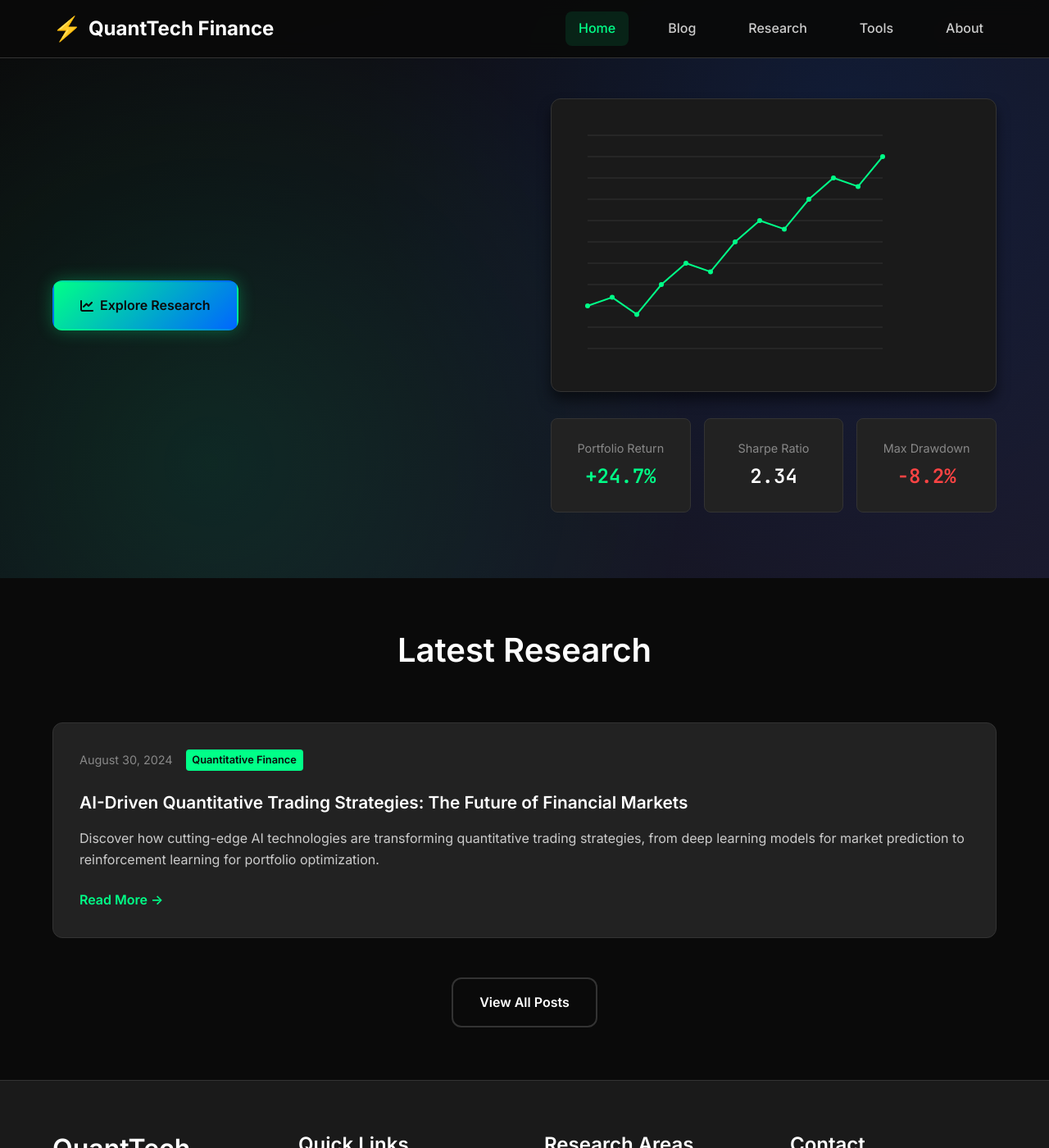
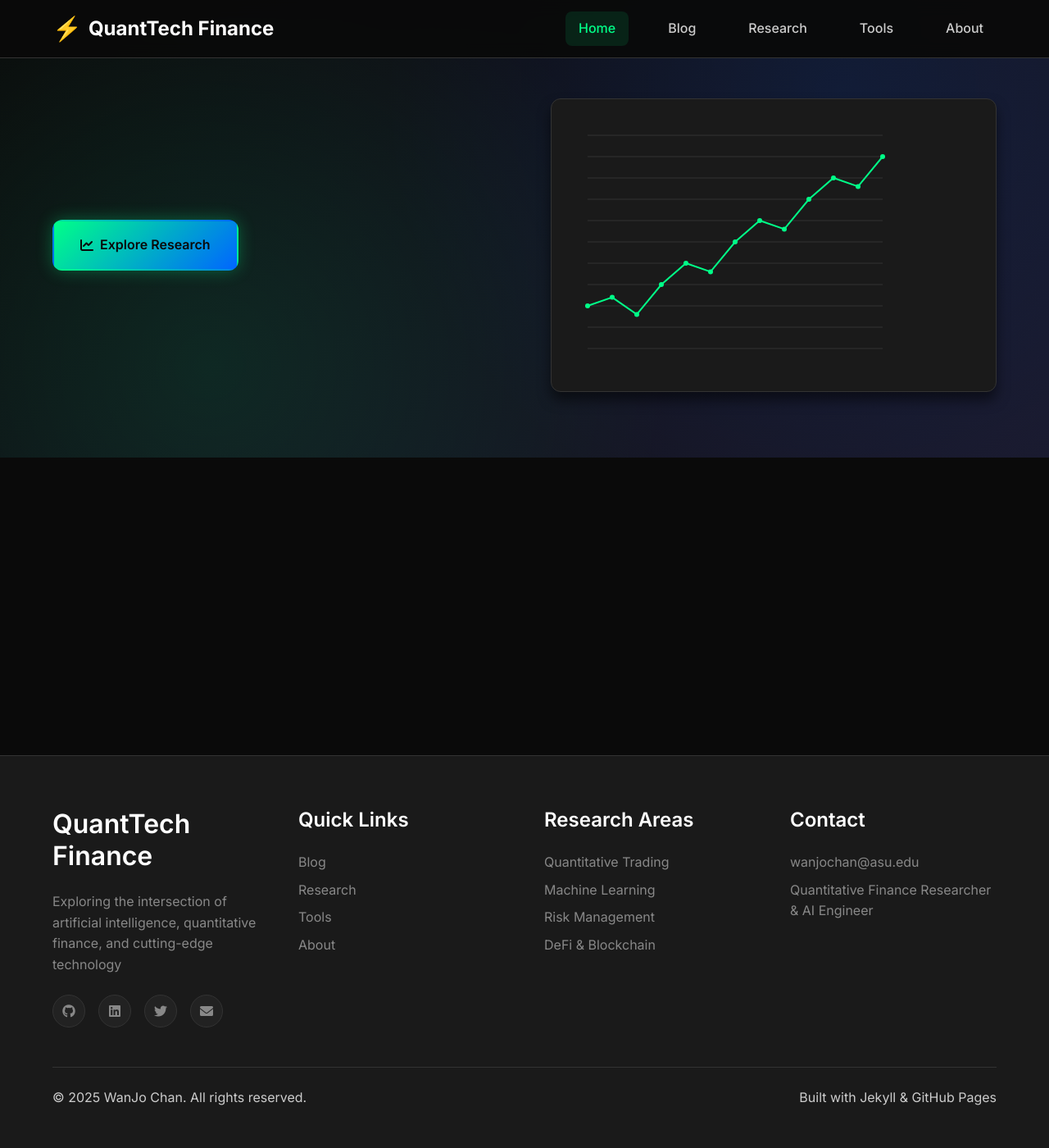
Before and after one commit to wanjochan/wanjochan.github.io, a Jekyll site: the page built from index.html, in a window 1280 px wide and 1400 px high. Shown: the whole window at 82% size. Built offline with Jekyll 4.4.1, drawn with Linux system fonts in a browser that asks for light colours; the list of posts is cut into pages by our own code; part of the change alters nothing that is shown.

Commit message:
index and main

```diff
--- /dev/null
+++ b/assets/js/main.js
@@ -0,0 +1,164 @@
+// Main JavaScript for QuantTech Finance Blog
+
+document.addEventListener('DOMContentLoaded', function() {
+    // Initialize all components
+    initNavigation();
+    initScrollEffects();
+    initAnimations();
+    initCharts();
+});
+
+// Navigation functionality
+function initNavigation() {
+    const navToggle = document.getElementById('navToggle');
+    const navMenu = document.getElementById('navMenu');
+
+    if (navToggle && navMenu) {
+        navToggle.addEventListener('click', function() {
+            navMenu.classList.toggle('active');
+            navToggle.classList.toggle('active');
+        });
+    }
+
+    // Close mobile menu when clicking on a link
+    const navLinks = document.querySelectorAll('.nav-link');
+    navLinks.forEach(link => {
+        link.addEventListener('click', function() {
+            navMenu.classList.remove('active');
+            navToggle.classList.remove('active');
+        });
+    });
+}
+
+// Scroll effects and animations
+function initScrollEffects() {
+    // Intersection Observer for fade-in animations
+    const observerOptions = {
+        threshold: 0.1,
+        rootMargin: '0px 0px -50px 0px'
+    };
+
+    const observer = new IntersectionObserver(function(entries) {
+        entries.forEach(entry => {
+            if (entry.isIntersecting) {
+                entry.target.classList.add('animate-fade-in-up');
+                observer.unobserve(entry.target);
+            }
+        });
+    }, observerOptions);
+
+    // Observe elements for animation
+    const animateElements = document.querySelectorAll('.feature-card, .post-card, .stat-item');
+    animateElements.forEach(el => observer.observe(el));
+}
+
+// Initialize animations
+function initAnimations() {
+    // Counter animation for stats
+    const statValues = document.querySelectorAll('.stat-value');
+    statValues.forEach(stat => {
+        const text = stat.textContent;
+        const number = parseFloat(text.replace(/[^\d.-]/g, ''));
+
+        if (!isNaN(number)) {
+            animateCounter(stat, 0, number, 2000, text);
+        }
+    });
+}
+
+// Counter animation function
+function animateCounter(element, start, end, duration, originalText) {
+    const startTime = performance.now();
+    const isPercentage = originalText.includes('%');
+    const isPositive = originalText.includes('+');
+    const isNegative = originalText.includes('-');
+
+    function updateCounter(currentTime) {
+        const elapsed = currentTime - startTime;
+        const progress = Math.min(elapsed / duration, 1);
+
+        const current = start + (end - start) * easeOutQuart(progress);
+        let displayValue = current.toFixed(1);
+
+        if (isPercentage) displayValue += '%';
+        if (isPositive && current > 0) displayValue = '+' + displayValue;
+        if (isNegative && current < 0) displayValue = '-' + Math.abs(displayValue);
+
+        element.textContent = displayValue;
+
+        if (progress < 1) {
+            requestAnimationFrame(updateCounter);
+        } else {
+            element.textContent = originalText;
+        }
+    }
+
+    requestAnimationFrame(updateCounter);
+}
+
+// Easing function
+function easeOutQuart(t) {
+    return 1 - (--t) * t * t * t;
+}
+
+// Initialize charts
+function initCharts() {
+    const heroChart = document.getElementById('heroChart');
+    if (heroChart) {
+        drawHeroChart(heroChart);
+    }
+}
+
+// Draw hero chart with canvas
+function drawHeroChart(canvas) {
+    const ctx = canvas.getContext('2d');
+    const data = [100, 102, 98, 105, 110, 108, 115, 120, 118, 125, 130, 128, 135];
+    const width = canvas.width;
+    const height = canvas.height;
+    const padding = 20;
+
+    function drawChart() {
+        ctx.clearRect(0, 0, width, height);
+
+        // Grid
+        ctx.strokeStyle = '#333';
+        ctx.lineWidth = 1;
+        for (let i = 0; i <= 10; i++) {
+            const y = padding + (height - 2 * padding) * i / 10;
+            ctx.beginPath();
+            ctx.moveTo(padding, y);
+            ctx.lineTo(width - padding, y);
+            ctx.stroke();
+        }
+
+        // Chart line
+        ctx.strokeStyle = '#00ff88';
+        ctx.lineWidth = 2;
+        ctx.beginPath();
+
+        for (let i = 0; i < data.length; i++) {
+            const x = padding + (width - 2 * padding) * i / (data.length - 1);
+            const y = height - padding - (height - 2 * padding) * (data[i] - 90) / 50;
+
+            if (i === 0) {
+                ctx.moveTo(x, y);
+            } else {
+                ctx.lineTo(x, y);
+            }
+        }
+        ctx.stroke();
+
+        // Data points
+        ctx.fillStyle = '#00ff88';
+        for (let i = 0; i < data.length; i++) {
+            const x = padding + (width - 2 * padding) * i / (data.length - 1);
+            const y = height - padding - (height - 2 * padding) * (data[i] - 90) / 50;
+
+            ctx.beginPath();
+            ctx.arc(x, y, 3, 0, 2 * Math.PI);
+            ctx.fill();
+        }
+    }
+
+    drawChart();
+}
--- a/index.html
+++ b/index.html
@@ -1,40 +1,23 @@
 ---
 layout: default
-title: "QuantTech Finance - Advanced Quantitative Trading & Financial Technology"
+title: "WanjoChan"
 ---
 
 <div class="hero-section">
   <div class="hero-content">
     <div class="hero-text">
-	    <!--
-      <h1 class="hero-title">
-        <span class="gradient-text">QuantTech</span>
-        <span class="accent-text">Finance</span>
-      </h1>
-      <p class="hero-subtitle">Advanced Quantitative Trading & Financial Technology</p>
-      <p class="hero-description">
-        Exploring the intersection of artificial intelligence, quantitative finance,
-        and cutting-edge technology to revolutionize trading strategies and financial markets.
-      </p>
-      -->
       <div class="hero-buttons">
         <a href="/blog/" class="btn btn-primary">
           <i class="fas fa-chart-line"></i>
           Explore Research
         </a>
-	<!--
-        <a href="/tools/" class="btn btn-secondary">
-          <i class="fas fa-code"></i>
-          Trading Tools
-        </a>
-	-->
       </div>
     </div>
     <div class="hero-visual">
       <div class="trading-chart">
         <canvas id="heroChart" width="400" height="300"></canvas>
       </div>
-      <div class="market-stats">
+      <div class="market-stats" style='display:none'>
         <div class="stat-item">
           <span class="stat-label">Portfolio Return</span>
           <span class="stat-value positive">+24.7%</span>
@@ -88,7 +71,7 @@ title: "QuantTech Finance - Advanced Quantitative Trading & Financial Technology
   </div>
 </div>
 
-<div class="latest-posts-section">
+<div class="latest-posts-section" style='display:none'>
   <div class="container">
     <h2 class="section-title">Latest Research</h2>
     <div class="posts-grid">
```
Also changed, not shown: README.md.
